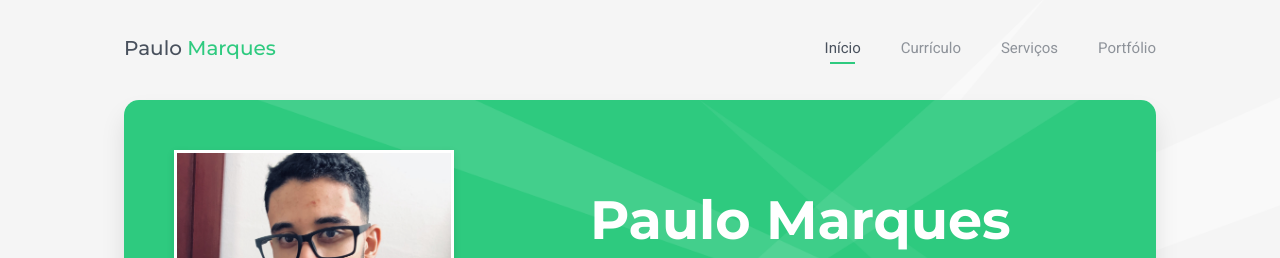
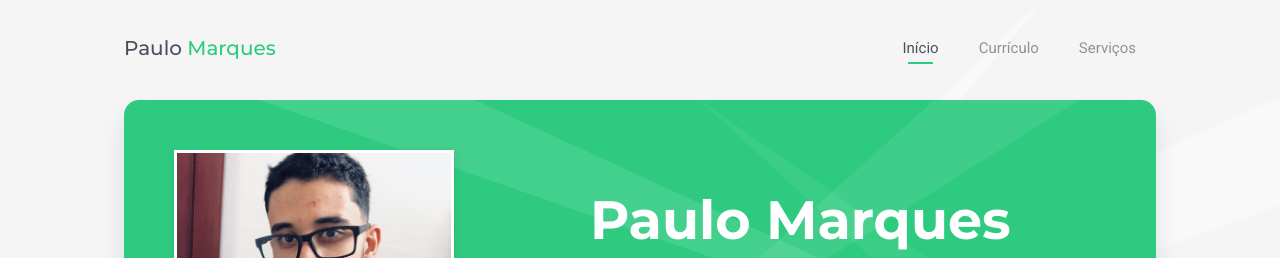
Before and after one commit to prmarquesz/prmarquesz.github.io, a plain HTML site: page index.html in a window 1280 px wide. Shown: the top 258 px of the page. Drawn offline with Linux system fonts and the light colour scheme; a web font is replaced by a local one.

Commit message:
Comentado o menu-item Portfólio

```diff
--- a/index.html
+++ b/index.html
@@ -52,7 +52,7 @@
                 <a class="pt-trigger" href="index.html#services">Serviços</a>
               </li>
               <li>
-                <a class="pt-trigger" href="index.html#portfolio">Portfólio</a>
+                <!--<a class="pt-trigger" href="index.html#portfolio">Portfólio</a>-->
               </li>
             </ul>
             <!-- /Main menu -->
```
